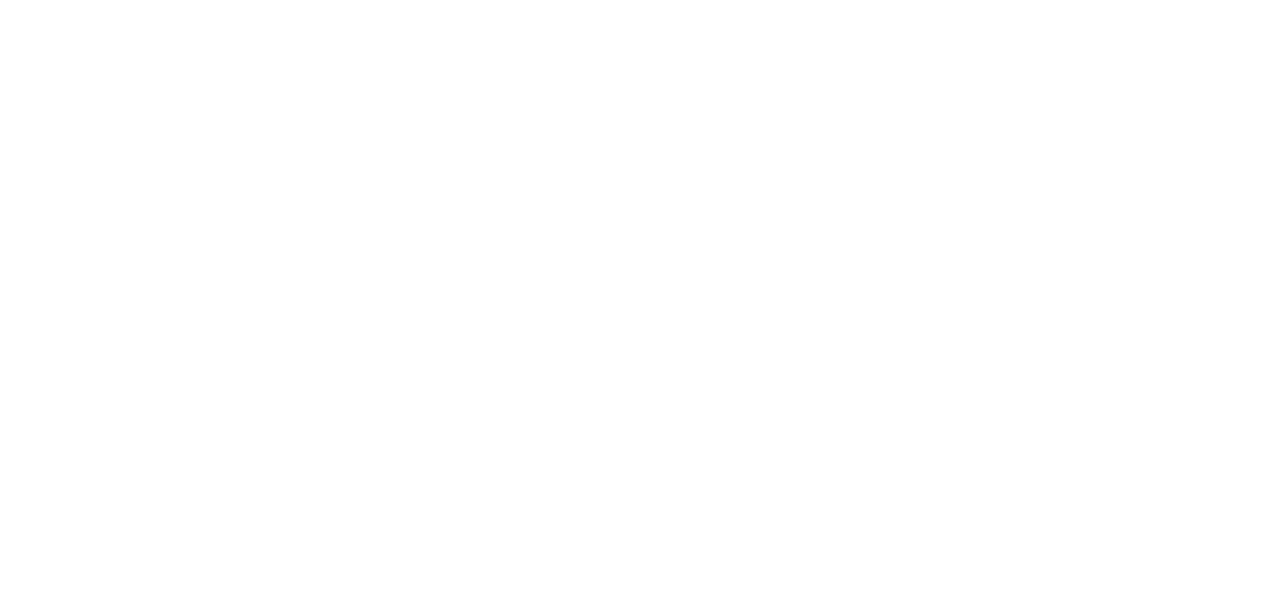
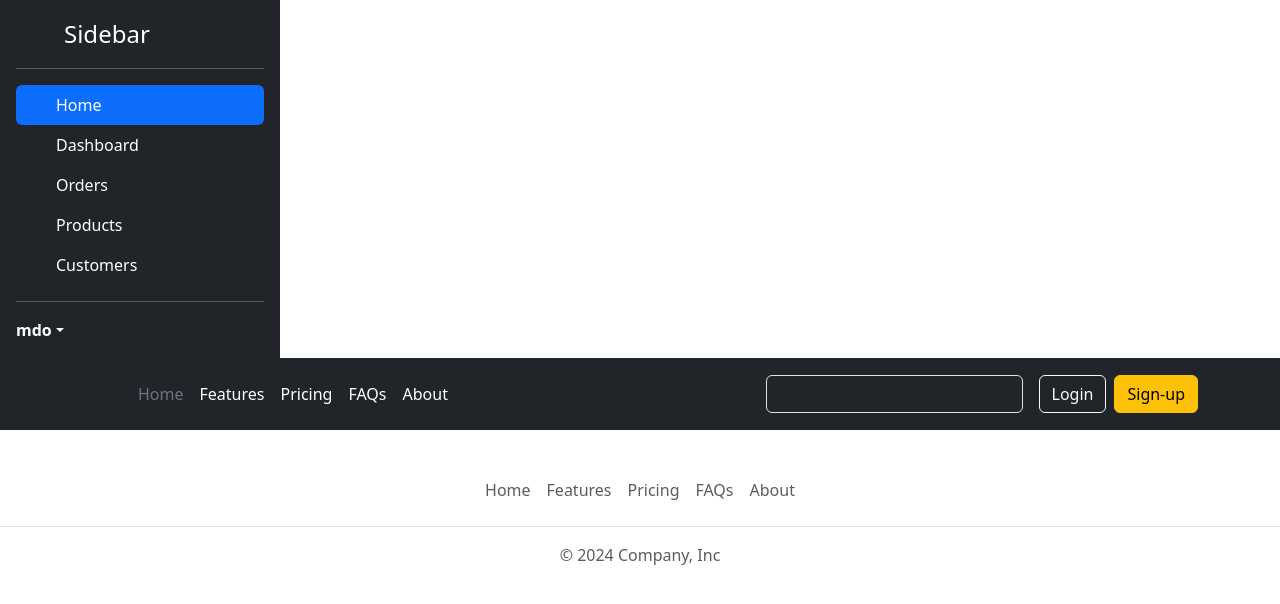
Before and after one commit to Anand-wase/React, a React (Vite) app in the folder social-media/: page / in a window 1280 px wide. Shown: the top 604 px of the page. Built offline with nearby package versions, Linux system fonts and the light colour scheme.

Commit message:
Added Header footer sidebar

```diff
--- a/social-media/src/App.css
+++ b/social-media/src/App.css
@@ -0,0 +1,7 @@
+.app-container{
+  display: flex;
+}
+
+.content{
+
+}
--- a/social-media/src/App.jsx
+++ b/social-media/src/App.jsx
@@ -1,10 +1,20 @@
 import './App.css'
+import Header from './components/Header'
+import Footer from './components/Footer'
+import SideBar from './components/SideBar'
 
 function App() {
 
   return (
-    <>
-    </>
+    <div className='app-Container'>
+    <SideBar/>
+    <div className='content'>
+    <Header/>
+    <Footer/>
+    </div>
+    </div>
+
+
   )
 }
 
--- /dev/null
+++ b/social-media/src/components/Footer.jsx
@@ -0,0 +1,13 @@
+const Footer = () =>{
+  return <footer className="py-3 my-4">
+  <ul className="nav justify-content-center border-bottom pb-3 mb-3">
+    <li className="nav-item"><a href="#" className="nav-link px-2 text-body-secondary">Home</a></li>
+    <li className="nav-item"><a href="#" className="nav-link px-2 text-body-secondary">Features</a></li>
+    <li className="nav-item"><a href="#" className="nav-link px-2 text-body-secondary">Pricing</a></li>
+    <li className="nav-item"><a href="#" className="nav-link px-2 text-body-secondary">FAQs</a></li>
+    <li className="nav-item"><a href="#" className="nav-link px-2 text-body-secondary">About</a></li>
+  </ul>
+  <p className="text-center text-body-secondary">© 2024 Company, Inc</p>
+</footer>
+}
+export default Footer;
--- /dev/null
+++ b/social-media/src/components/Header.jsx
@@ -0,0 +1,29 @@
+const Header = () => {
+  return <header className="p-3 text-bg-dark">
+  <div className="container">
+    <div className="d-flex flex-wrap align-items-center justify-content-center justify-content-lg-start">
+      <a href="/" className="d-flex align-items-center mb-2 mb-lg-0 text-white text-decoration-none">
+        <svg className="bi me-2" width="40" height="32" role="img" aria-label="Bootstrap"><use xlinkHref="#bootstrap"></use></svg>
+      </a>
+
+      <ul className="nav col-12 col-lg-auto me-lg-auto mb-2 justify-content-center mb-md-0">
+        <li><a href="#" className="nav-link px-2 text-secondary">Home</a></li>
+        <li><a href="#" className="nav-link px-2 text-white">Features</a></li>
+        <li><a href="#" className="nav-link px-2 text-white">Pricing</a></li>
+        <li><a href="#" className="nav-link px-2 text-white">FAQs</a></li>
+        <li><a href="#" className="nav-link px-2 text-white">About</a></li>
+      </ul>
+
+      <form className="col-12 col-lg-auto mb-3 mb-lg-0 me-lg-3" role="search">
+        <input type="search" className="form-control form-control-dark text-bg-dark" placeholder="Search..." aria-label="Search"/>
+      </form>
+
+      <div className="text-end">
+        <button type="button" className="btn btn-outline-light me-2">Login</button>
+        <button type="button" className="btn btn-warning">Sign-up</button>
+      </div>
+    </div>
+  </div>
+</header>
+}
+export default Header;
--- /dev/null
+++ b/social-media/src/components/SideBar.jsx
@@ -0,0 +1,55 @@
+const SideBar = () => {
+  return <div className="d-flex flex-column flex-shrink-0 p-3 text-bg-dark" style={{width: '280px'}}>
+  <a href="/" className="d-flex align-items-center mb-3 mb-md-0 me-md-auto text-white text-decoration-none">
+    <svg className="bi pe-none me-2" width="40" height="32"><use xlinkHref="#bootstrap"></use></svg>
+    <span className="fs-4">Sidebar</span>
+  </a>
+  <hr/>
+  <ul className="nav nav-pills flex-column mb-auto">
+    <li className="nav-item">
+      <a href="#" className="nav-link active" aria-current="page">
+        <svg className="bi pe-none me-2" width="16" height="16"><use xlinkHref="#home"></use></svg>
+        Home
+      </a>
+    </li>
+    <li>
+      <a href="#" className="nav-link text-white">
+        <svg className="bi pe-none me-2" width="16" height="16"><use xlinkHref="#speedometer2"></use></svg>
+        Dashboard
+      </a>
+    </li>
+    <li>
+      <a href="#" className="nav-link text-white">
+        <svg className="bi pe-none me-2" width="16" height="16"><use xlinkHref="#table"></use></svg>
+        Orders
+      </a>
+    </li>
+    <li>
+      <a href="#" className="nav-link text-white">
+        <svg className="bi pe-none me-2" width="16" height="16"><use xlinkHref="#grid"></use></svg>
+        Products
+      </a>
+    </li>
+    <li>
+      <a href="#" className="nav-link text-white">
+        <svg className="bi pe-none me-2" width="16" height="16"><use xlinkHref="#people-circle"></use></svg>
+        Customers
+      </a>
+    </li>
+  </ul>
+  <hr/>
+  <div className="dropdown">
+    <a href="#" className="d-flex align-items-center text-white text-decoration-none dropdown-toggle" data-bs-toggle="dropdown" aria-expanded="false">
+      <strong>mdo</strong>
+    </a>
+    <ul className="dropdown-menu dropdown-menu-dark text-small shadow">
+      <li><a className="dropdown-item" href="#">New project...</a></li>
+      <li><a className="dropdown-item" href="#">Settings</a></li>
+      <li><a className="dropdown-item" href="#">Profile</a></li>
+      <li><hr className="dropdown-divider"/></li>
+      <li><a className="dropdown-item" href="#">Sign out</a></li>
+    </ul>
+  </div>
+</div>
+};
+export default SideBar;
```
Also changed, not shown: social-media/src/components/CreatePost.jsx (added).
